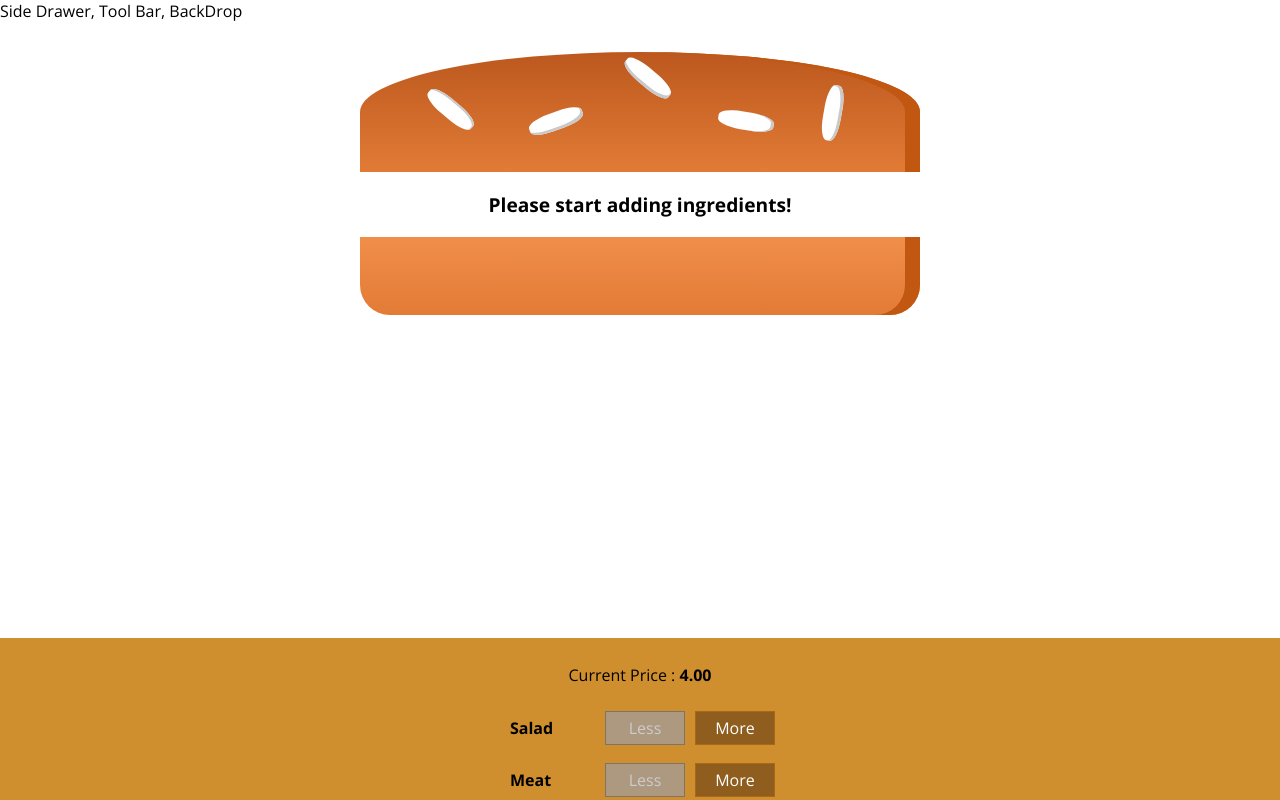
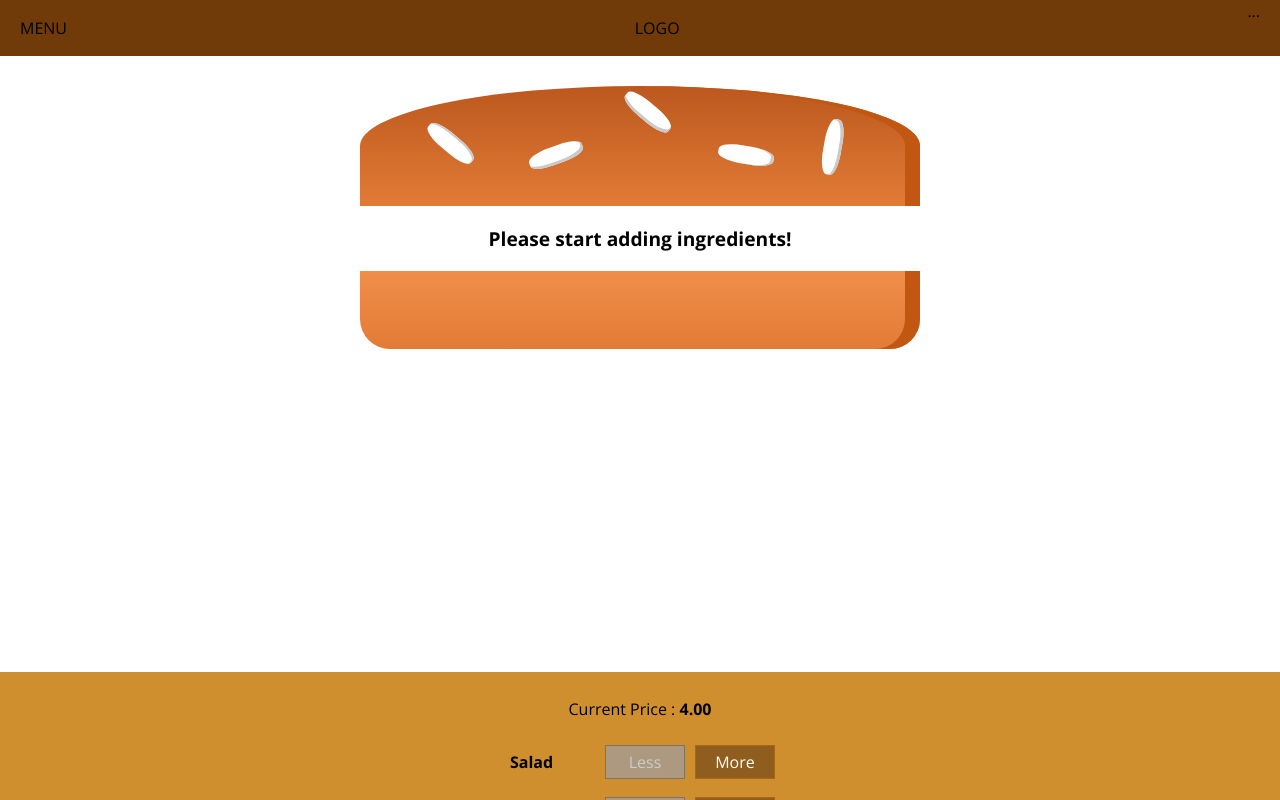
Before and after one commit to AhmadBilal07/BurgerBuilder, a React app in the folder burger_app/: page / in a window 1280 px wide. Shown: the top 800 px of the page. Built offline with nearby package versions, Linux system fonts and the light colour scheme.

Commit message:
Toolbar component added & price displayed on order summary

```diff
--- a/burger_app/src/components/Burger/OrderSummary/OrderSummary.js
+++ b/burger_app/src/components/Burger/OrderSummary/OrderSummary.js
@@ -18,7 +18,7 @@
         <ul>
             {ingredientSummary}
         </ul>
-        <p><strong>Total Price : {props.price}</strong></p>
+        <p><strong>Total Price : {props.price.toFixed(2)}</strong></p>
         <p>Continue to Checkout?</p>
         <Button btnType = "Danger" clicked = {props.purcaseCancelled}>CANCEL</Button>
         <Button btnType = "Success" clicked = {props.purchaseContinued} >CONTINUE</Button>
--- a/burger_app/src/components/Layout/Layout.css
+++ b/burger_app/src/components/Layout/Layout.css
@@ -1,3 +1,3 @@
 .Content {
-    margin-top: 16px;
+    margin-top: 72px;
 }
--- a/burger_app/src/components/Layout/Layout.js
+++ b/burger_app/src/components/Layout/Layout.js
@@ -1,10 +1,11 @@
 import React from 'react'
 import Aux from '../hoc/Auxiliary'
 import classes from './Layout.css'
+import Toolbar from '../Navigation/Toolbar/Toolbar'
 
 const layout = props => (
     <Aux>
-        <div>Side Drawer, Tool Bar, BackDrop</div>
+        <Toolbar/>
         <main className={classes.Content}>
             {props.children}
         </main>
--- /dev/null
+++ b/burger_app/src/components/Navigation/Toolbar/Toolbar.css
@@ -0,0 +1,18 @@
+.ToolBar {
+    height: 56px;
+    width: 100%;
+    position: fixed;
+    top: 0;
+    left: 0;
+    background-color: #703B09;
+    display: flex;
+    justify-content: space-between;
+    align-items: center;
+    padding: 0 20px;
+    box-sizing: border-box;
+    z-index: 90;
+}
+.ToolBar nav {
+    height: 100%;
+
+}
--- /dev/null
+++ b/burger_app/src/components/Navigation/Toolbar/Toolbar.js
@@ -0,0 +1,14 @@
+import React from 'react'
+import classes from "./Toolbar.css"
+
+const toolbar = (props) => (
+    <header className = {classes.ToolBar}>
+        <div>MENU</div>
+        <div>LOGO</div>
+        <nav>
+            ...
+        </nav>
+    </header>
+);
+
+export default toolbar;
```
